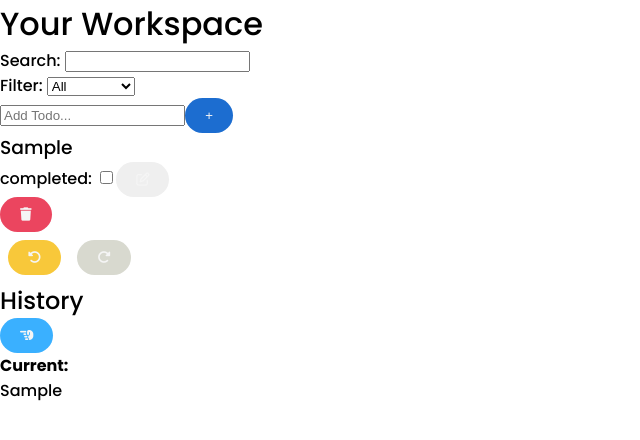
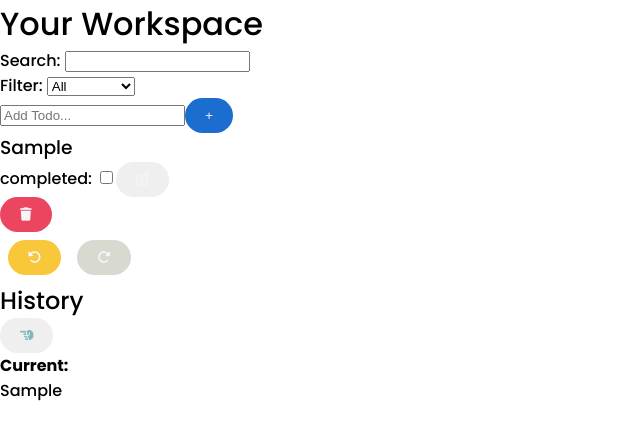
Before and after one commit to AFernandoGonzalez/MERN-TodoApp, a React (Create React App) app in the folder frontend/: page / in a window 1280 px wide. Both pictures are taken after typing "Sample" into the empty fields and a click on the button 208 px from the left and 115 px from the top of the page. Shown: the top 440 px of the page, without its empty margins (0-640 px from the left). Built offline with nearby package versions, Linux system fonts and the light colour scheme.

Commit message:
scss btn variables implemented

```diff
--- a/frontend/src/components/listHistory/ListHistory.js
+++ b/frontend/src/components/listHistory/ListHistory.js
@@ -28,7 +28,7 @@ const ListHistory = ({ handleUndo, handleRedo, currentHistoryIndex, todoListHist
                                     <strong>Current: </strong>
                                 ) : (
                                     <button
-                                        className='btn btn-primary'
+                                        className='btn text-color'
                                         onClick={() => handleHistoryClick(index)}
                                     >
                                     <i class="fa-solid fa-hand-point-left"></i>
--- a/frontend/src/components/listHistory/ListHistory.scss
+++ b/frontend/src/components/listHistory/ListHistory.scss
@@ -3,3 +3,7 @@
 .m-sm {
     margin: $margin-sm;
 }
+
+.text-color {
+    color: $secondary-color;
+}
--- a/frontend/src/components/updateTodo/UpdateTodo.js
+++ b/frontend/src/components/updateTodo/UpdateTodo.js
@@ -24,11 +24,11 @@ const UpdateTodo = ({ todo, handleUpdateTodo, handleCancel }) => {
           value={newTitle}
           onChange={handleChange}
         />
-        <button className='btn'
+        <button className='btn btn-danger'
           onClick={handleCancel}>
           <i class="fa-solid fa-xmark"></i>
         </button>
-        <button className='btn' type='submit' >
+        <button className='btn btn-primary' type='submit' >
         <i class="fa-solid fa-check"></i>
         </button>
       </form>
```
